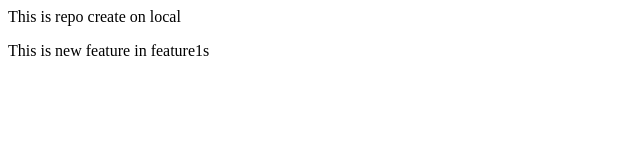
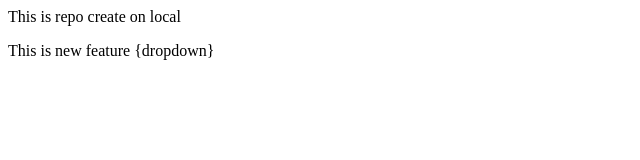
Before and after one commit to amol-gawade01/localrepo, a plain HTML site: page index.html in a window 1280 px wide. Shown: the full height of the page, 0-640 px from the left. Drawn offline with Linux system fonts and the light colour scheme.

Commit message:
Add dropdown in feature1

```diff
--- a/index.html
+++ b/index.html
@@ -1,2 +1,2 @@
 <p> This is repo create on local</p>
-<p> This is new feature in feature1s</p>
+<p> This is new feature {dropdown}</p>
```
